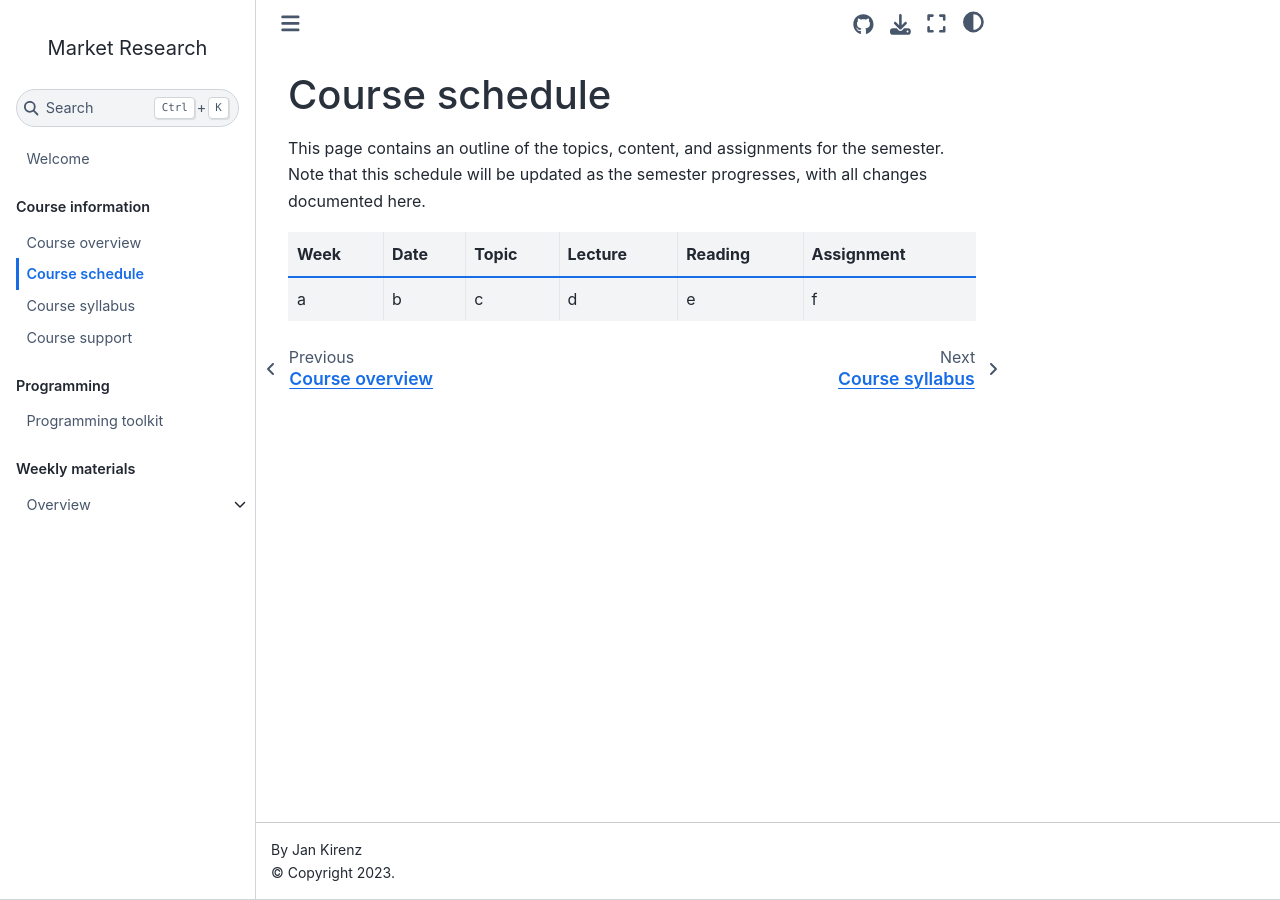
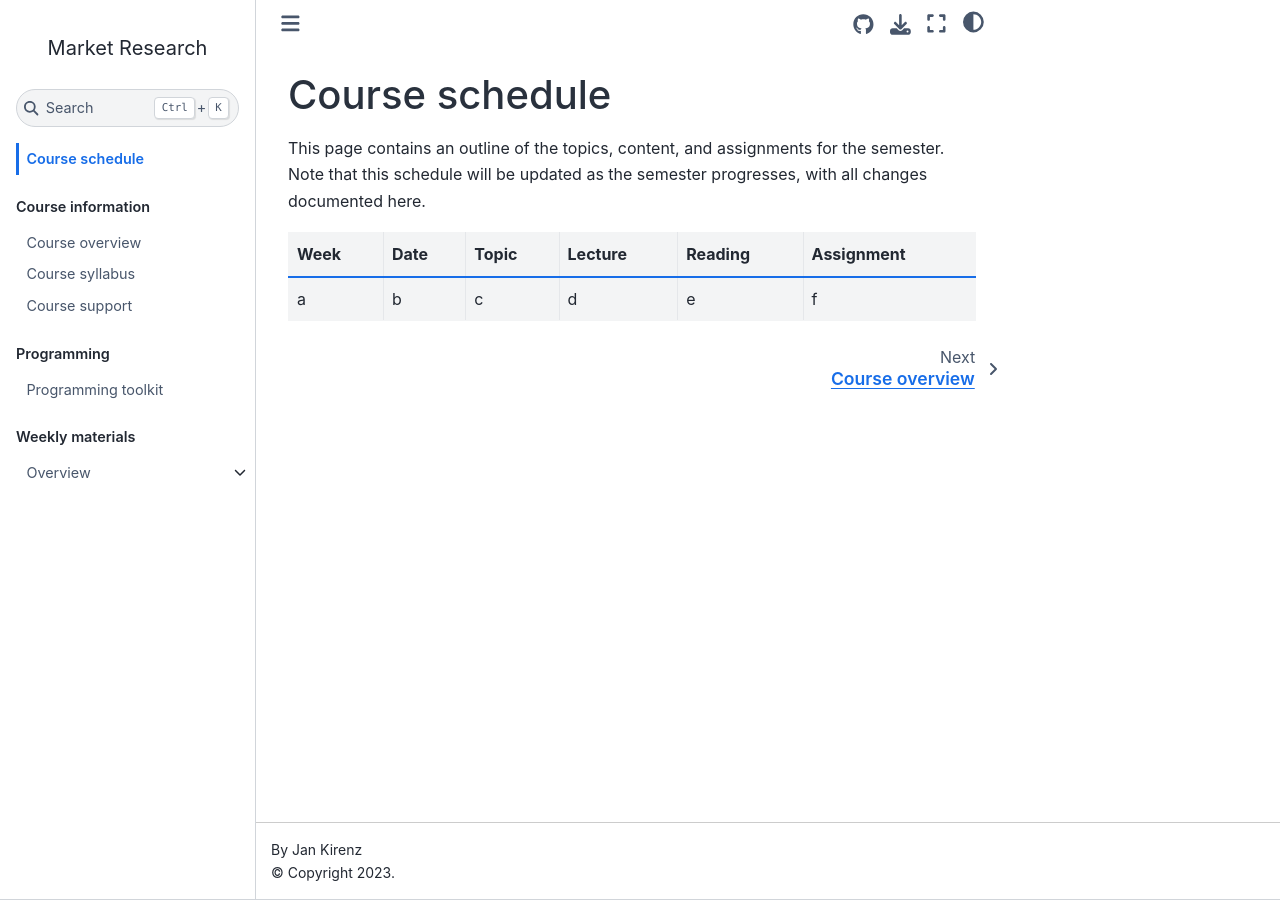
Before and after one commit to mr-ws22/website, a Jupyter Book: the page built from docs/course-schedule.md, in a window 1280 px wide. Built offline with Jupyter Book 1.0.4 settings and Sphinx 7.4.7 and the Sphinx Book theme 1.1.4, drawn with Linux system fonts in a browser that asks for light colours; comment, search, counter and statistics services are not loaded; some of the changed lines change nothing that is shown.

Commit message:
Update _toc.yml

```diff
--- a/_toc.yml
+++ b/_toc.yml
@@ -1,10 +1,9 @@
 format: jb-book
-root: docs/intro.md
+root: docs/course-schedule.md
 parts:
   - caption: Course information
     chapters:
     - file: docs/course-overview.md
-    - file: docs/course-schedule.md
     - file: docs/course-syllabus.md
     - file: docs/course-support.md
  #  - file: docs/course-faq.md
```
